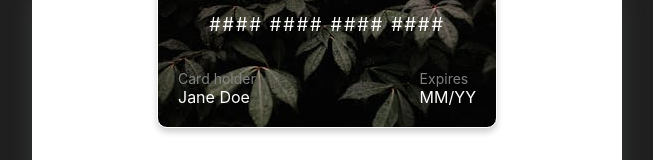
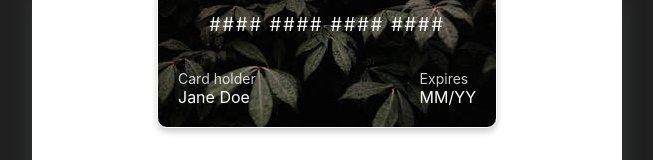
Before and after one commit to vpuke/queenslab, a React (Vite) app: page / in a window 1280 px wide. Shown: the part 127-287 px from the top of the page, without its empty margins (313-966 px from the left). Built offline with nearby package versions, Linux system fonts and the light colour scheme.

Commit message:
Changed color of card labels, better readability.

```diff
--- a/src/components/Card/Card.module.css
+++ b/src/components/Card/Card.module.css
@@ -78,7 +78,7 @@
   justify-content: flex-end;
   p:first-child {
     font-size: 14px;
-    color: grey;
+    color: rgba(255, 255, 255, 0.8);
   }
   p {
     margin: 0;
```
